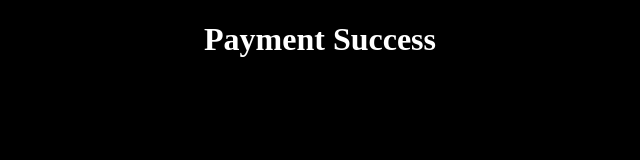
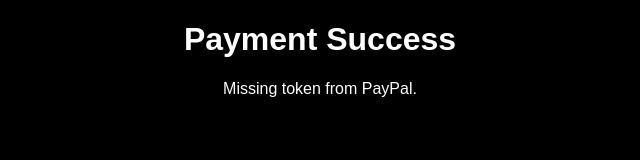
Before and after one commit to AIdaniel-hraish/juvalixpro-payments-backend, a website: page success.html in a window 1280 px wide. Shown: the whole page, without its empty margins (320-960 px from the left). Drawn offline with Linux system fonts and the light colour scheme.

Commit message:
Update success.html

```diff
--- a/success.html
+++ b/success.html
@@ -1,6 +1,24 @@
 <!DOCTYPE html>
 <html>
-<body style="background:black; color:white; text-align:center;">
+<head>
+  <meta charset="UTF-8" />
+  <title>Payment Success</title>
+  <meta name="viewport" content="width=device-width, initial-scale=1" />
+</head>
+<body style="background:black; color:white; text-align:center; font-family:Arial;">
   <h1>Payment Success</h1>
+  <p>Returning to the app...</p>
+
+  <script>
+    const params = new URLSearchParams(window.location.search);
+    const token = params.get("token"); // PayPal Order ID
+
+    if (!token) {
+      document.querySelector("p").innerText = "Missing token from PayPal.";
+    } else {
+      // Deep link back to app
+      window.location.replace(`juvalix://paypal-success?orderId=${encodeURIComponent(token)}`);
+    }
+  </script>
 </body>
 </html>
```
